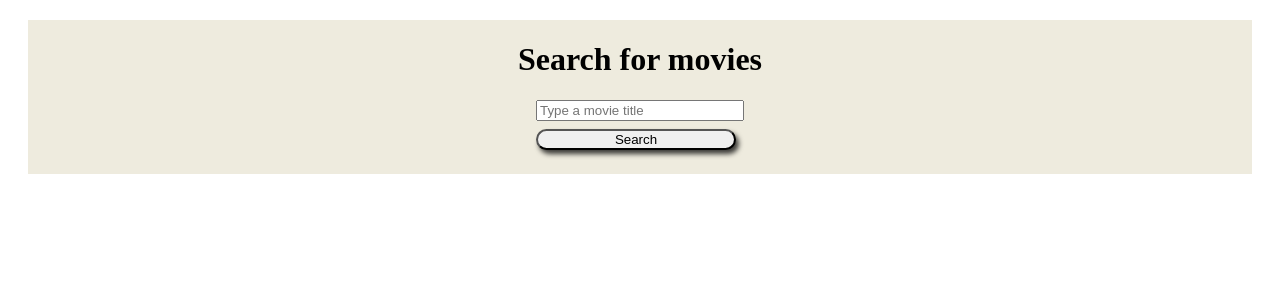
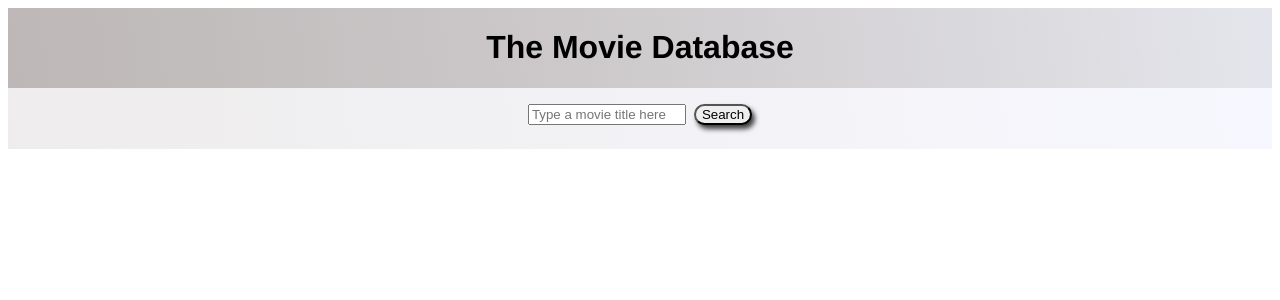
Before and after one commit to Dariuszb94/MovieApp, a React (Create React App) app: page / in a window 1280 px wide. Shown: the top 300 px of the page. Built offline with nearby package versions, Linux system fonts and the light colour scheme.

Commit message:
Add files via upload
background color change, refactor popup

```diff
--- a/src/App.js
+++ b/src/App.js
@@ -2,18 +2,18 @@ import React, {useState} from 'react';
 import Search from './components/Search';
 import axios from 'axios'
 import Results from './components/Results';
-import Popup from './components/Popup';
+import SelectedMovie from './components/SelectedMovie';
 import {apiurl} from './components/Const';
 
-function App() {
+function App() { //define states
   const [state, setState]=useState({
-urlEnd:"",
-results:[],
-selected:{}
+urlEnd:"", //unique url for movie
+results:[],  //listed movie after search
+selected:{} //popup movie
   });
 
-  const search=(e)=>{
-axios.get(apiurl+"&s="+state.urlEnd, {params:{_limit:5}})
+  const getMovies=(e)=>{
+axios.get(apiurl+"&s="+state.urlEnd, {params:{_limit:5}}) //get movies from db
 .then(({data})=>{
   let results=data.Search;
   if (results){
@@ -25,7 +25,7 @@ axios.get(apiurl+"&s="+state.urlEnd, {params:{_limit:5}})
     alert("There are no movies for your search");
   }
 })
-.catch(handleErrors)
+.catch(handleErrors) //error handling
   }
 
   function handleErrors(error) {
@@ -41,14 +41,14 @@ axios.get(apiurl+"&s="+state.urlEnd, {params:{_limit:5}})
     alert(error.config);
   }
 
-  const handleInput=(e) => {
+  const handleInput=(e) => {  //add text from text input to url
     let urlEnd=e.target.value;
 setState(prevState =>{
   return {...prevState,urlEnd:urlEnd}
 });
   }
 
-  const selectedMovie=id =>{
+  const selectedMovie=id =>{ //popup movie
     axios.get(apiurl+"&i="+id)
     .then(({data})=>{
       let result=data;
@@ -59,7 +59,7 @@ return {...prevState,selected:result}
     .catch(handleErrors)
   }
 
-  const closePopup = () => {
+  const closePopup = () => {  //back to the movie list
   setState(prevState=>{
     return{...prevState, selected:{}}
   });
@@ -70,17 +70,13 @@ return {...prevState,selected:result}
        <main>
       <div className="container">
       <header className="header">
-<h1>Search for movies</h1>
+<h1>The Movie Database</h1>
       </header>
-
-
          <div className="searchbar">
-
-       <Search handleInput={handleInput} /><button onClick={search} className="searchBtn">Search</button>
+       <Search handleInput={handleInput} /><button onClick={getMovies} className="searchBtn">Search</button>
        </div>
-
      <Results results={state.results} selectedMovie={selectedMovie}/>
-     {(typeof state.selected.Title != "undefined") ? <Popup selected={state.selected} closePopup={closePopup} /> :false}
+     {(typeof state.selected.Title != "undefined") ? <SelectedMovie selected={state.selected} closePopup={closePopup} /> :false}
      </div>
       </main>
     </div>
--- a/src/components/Const.js
+++ b/src/components/Const.js
@@ -1,2 +1,2 @@
 
-export const apiurl = "https://www.omdbapi.com/?apikey=885b8a6d";
+export const apiurl = "https://www.omdbapi.com/?apikey=885b8a6d"; //base url for database (key)
--- a/src/components/Result.js
+++ b/src/components/Result.js
@@ -1,10 +1,10 @@
 
 import React from 'react'
 
-function Result ({result, selectedMovie}){
+function Result ({result, selectedMovie}){ //from App.js
 
-    return(
- <div className="result" onClick={()=>selectedMovie(result.imdbID)}>
+    return( // after clicking on img, user will be redirect to seleceted movie
+ <div className="result" onClick={()=>selectedMovie(result.imdbID)} >
      <img src={result.Poster} alt={result.Title}/>
      <h3>{result.Title}</h3>
  </div>
--- a/src/components/Results.js
+++ b/src/components/Results.js
@@ -2,11 +2,11 @@
 import React from 'react';
 import Result from './Result';
 
-function Results ({results, selectedMovie}){
-    return(
+function Results ({results, selectedMovie}){ //from App.js
+    return( //creating a list of movies from "Result.js"
      <section className="results">
          {results.map(result => (
-             <Result key={result.imdbID} result={result} selectedMovie={selectedMovie}/>
+             <Result key={result.imdbID} result={result} selectedMovie={selectedMovie} />
          ))}
      </section>
     )
--- a/src/components/Search.js
+++ b/src/components/Search.js
@@ -1,15 +1,14 @@
 import React from 'react'
 
-function Search ({handleInput, search}){ //16:41
+function Search ({handleInput, getMovies}){ //from App.js
     return (
-   <section className="searchbox-wrap">
+
        <input type="text"
-       placeholder="Type a movie title"
+       placeholder="Type a movie title here"
        className="searchbox"
        onChange={handleInput}
-       onKeyPress={search}
+       onKeyPress={getMovies}
        />
-       </section>
 
     )
 }
--- /dev/null
+++ b/src/components/SelectedMovie.js
@@ -0,0 +1,23 @@
+
+import React from 'react';
+import Stars from './Stars';
+
+function SelectedMovie({selected, closePopup}){ //from App.js
+
+    return (
+   <section className="selectedMovie">
+   <div className="content">
+   <h2>{selected.Title}&nbsp;({selected.Year})</h2>
+ <div className="summary">
+ <img src={selected.Poster} alt ={selected.Title} className="posterImg"/>
+ <p className="plot">{selected.Plot}</p>
+ </div>
+ <div className="rating">Rating: <Stars selected={selected}/> </div>
+<p>Genre: {selected.Genre}</p>
+ <button className="close" onClick={closePopup}>Back to search</button>
+   </div>
+   </section>
+    )
+}
+
+export default SelectedMovie
--- a/src/components/Stars.js
+++ b/src/components/Stars.js
@@ -3,10 +3,9 @@ import Rater from 'react-rater';
 import 'react-rater/lib/react-rater.css';
 
 
-function Stars ({selected}){
- let  rating=parseInt(selected.imdbRating);
-
-  return (<Rater total={10}  rating={rating} interactive={false} />)
+function Stars ({selected}){ //from Popup.js
+ let  rating=parseInt(selected.imdbRating); //change rating from string to number
+  return (<Rater total={10}  rating={rating} interactive={false} />)  //total= total number of stars, rating=number of stars active, interactive=readonly
 }
 
 export default Stars
--- a/src/index.css
+++ b/src/index.css
@@ -1,27 +1,23 @@
 .App{
-  background-color: rgb(238, 235, 222);
-  margin-left: 20px;
-  margin-right: 20px;
-  margin-top: 20px;
-  margin-bottom: 20px;
+  background: linear-gradient(81deg, rgba(238,236,236,1) 0%, rgba(174,184,255,0.09877454399728647) 100%);
+  font-family: "Helvetica", "Calibri", serif;
+
 }
-
-
-
-
+.header{
+  width:100%;
+  text-align:center;
+  background: linear-gradient(81deg, rgba(189,183,183,1) 0%, rgba(59,60,66,0.09877454399728647) 100%);
+}
 .results > .result:nth-child(5) ~ * { display: none; }
 
-.popup{
+.selectedMovie{
   position: fixed;
   top:0;
   left:0;
-  width:100vw;
-height: 100vh ;
-background-color: rgb(238, 235, 222);
-overflow-y:scroll;
+  width:100%;
+height: 100% ;
+background: linear-gradient(81deg, rgba(238,236,236,1) 0%, rgba(174,184,255,0.09877454399728647) 100%);
 }
-
-
 .container{
 display:flex;
 flex-direction: column;
@@ -29,16 +25,15 @@ align-items: center;
 
 }
 
-
-
 .searchbox{
-  width:200px;
+  width:150px;
+  margin-top:2vh;
 }
 
 .searchBtn{
-  width:200px;
+  width:12np0px;
   margin-top:1vh;
-
+  margin-left:1vh;
   border-radius: 30px 30px 30px 30px;
   -webkit-box-shadow: 3px 4px 5px 0px rgba(0,0,0,0.75);
   -moz-box-shadow: 3px 4px 5px 0px rgba(0,0,0,0.75);
@@ -48,8 +43,9 @@ align-items: center;
   margin-top:3vh;
   display:grid;
   grid-template-columns: 1fr  1fr;
-  grid-gap: 5vw;
+  grid-gap: 4vw;
   text-align:center;
+  cursor: pointer;
 }
 
 .result{
@@ -59,23 +55,26 @@ align-items: center;
 .content{
   background-color:white;
   border: 1px solid #000000;
-  margin-left:30px;
-  margin-right:30px;
+  padding-left:30px;
+  padding-right:30px;
   display:flex;
 flex-direction: column;
 align-items: center;
 }
-img{
-  cursor: pointer;
-}
+
 .posterImg {
   display: block;
   margin-left: auto;
   margin-right: auto;
   width: 30%;
-  height:autp;
+  height:auto;
 }
 .plot{
-  margin-left:30px;
-  margin-right:30px;
+  text-align: justify;
+  text-justify: inter-word;
 }
+@media (max-width: 1000px) {
+  .results {
+    grid-template-columns: 1fr;
+  }
+}
```
